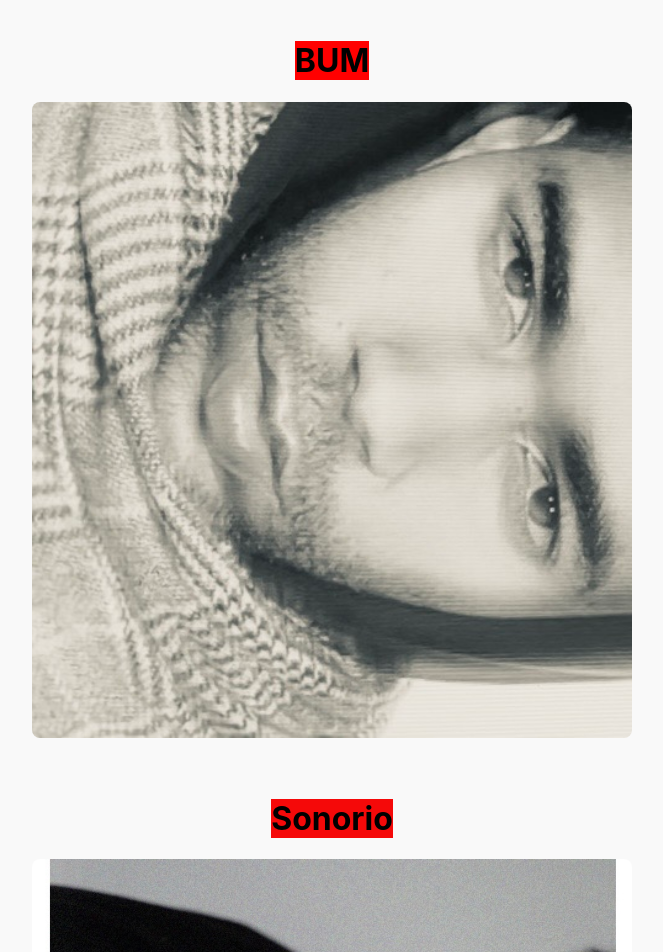
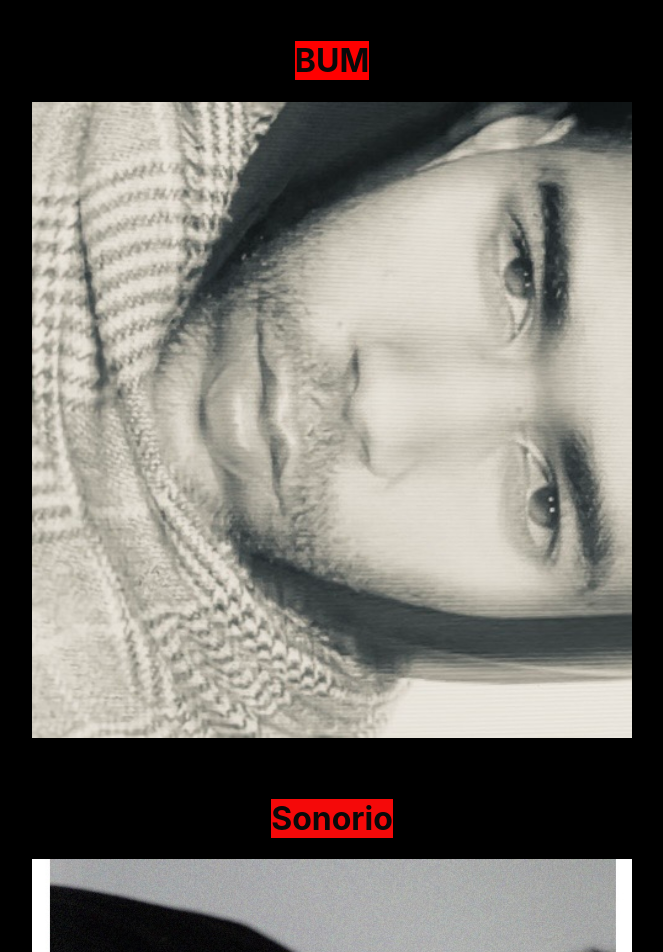
Before and after one commit to orionvaia/orionvaia, a plain HTML site: page index.html in a window 1280 px wide. Shown: the top 952 px of the page, without its empty margins (308-971 px from the left). Drawn offline with Linux system fonts and the light colour scheme.

Commit message:
Update index.html

```diff
--- a/index.html
+++ b/index.html
@@ -12,7 +12,8 @@
         padding: 20px;
         max-width: 600px; /* Keeps it centered on big screens */
         margin: 0 auto; /* Centers the content */
-        background-color: #f9f9f9; /* Light background */
+        background-color: #000000; /* Light background */
+        color: rgb(9, 9, 9);
       }
 
       h1 {
@@ -27,7 +28,7 @@
         display: block;
         margin-top: 10px;
         margin-bottom: 20px;
-        border-radius: 8px; /* Makes the corners look smooth */
+        border-radius: 0; /* Makes the corners look smooth */
       }
 
       p {
@@ -37,9 +38,7 @@
     </style>
   </head>
   <body>
-
-    <h1><span style="background-color: rgb(255, 0, 0);">BUM</h1>
-
+    <h1><span style="background-color: rgb(255, 0, 0)">BUM</span></h1>
 
     <a target="_blank" href="https://www.instagram.com/orionvaia/">
       <img
@@ -49,11 +48,9 @@
       />
     </a>
 
-
     <br />
 
-      <h1><span style="background-color: rgb(245, 9, 9);">Sonorio</h1>
-
+    <h1><span style="background-color: rgb(245, 9, 9)">Sonorio</span></h1>
 
     <a target="_blank" href="https://www.instagram.com/orionvaia/">
       <img
@@ -63,9 +60,8 @@
       />
     </a>
 
-
     <br />
-    <h1><span style="background-color: red;"> vermelho</span></h1>
+    <h1><span style="background-color: red"> vermelho</span></h1>
 
     <a target="_blank" href="https://www.instagram.com/orionvaia/">
       <img
@@ -76,7 +72,11 @@
     </a>
 
     <br />
-        <h1> <span style="background-color: rgb(255, 0, 51);">WHAT ARE U LOOKING AT</h1>
+    <h1>
+      <span style="background-color: rgb(255, 0, 51)"
+        >WHAT ARE U LOOKING AT</span
+      >
+    </h1>
 
     <a target="_blank" href="https://www.instagram.com/orionvaia/">
       <img
@@ -86,22 +86,9 @@
       />
     </a>
 
-
-
-
-
-    <h1><span style="background-color: rgb(248, 58, 24);"> orion vaia</span></h1>
-    <h1><span style="background-color: rgb(248, 58, 24);"> wav.vermelha</span></h1>
-
-
-
-
-
-
-
+    <h1><span style="background-color: rgb(248, 58, 24)"> orion vaia</span></h1>
+    <h1>
+      <span style="background-color: rgb(248, 58, 24)"> wav.vermelha</span>
+    </h1>
   </body>
 </html>
-
-
-  </body>
-</html>
```
Lines whose indentation alone changed are shown as unchanged.
